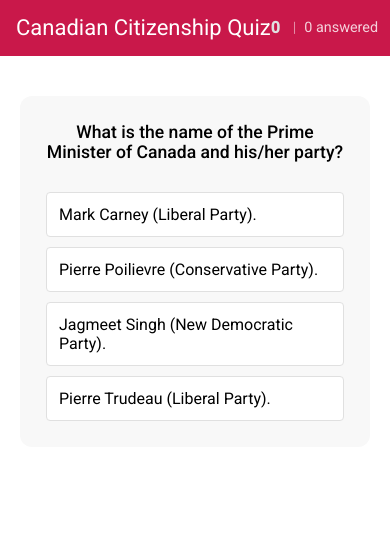
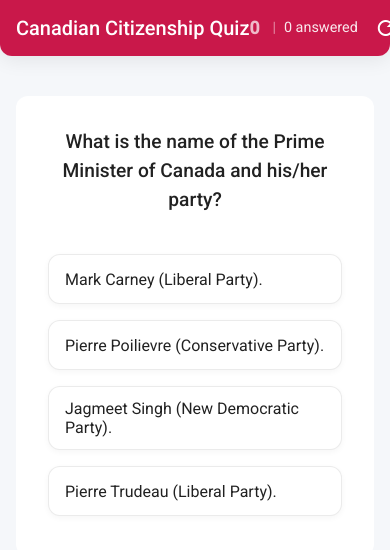
Before and after one commit to arnaudober/canadian-citizenship-quiz, an Angular app: page / in a window 390 px wide. Shown: the top 550 px of the page. Built offline with nearby package versions, Linux system fonts and the light colour scheme.

Commit message:
Add animations and update styles; improve app accessibility and responsiveness; add Angular animations dependency

```diff
--- a/package.json
+++ b/package.json
@@ -20,6 +20,7 @@
   },
   "private": true,
   "dependencies": {
+    "@angular/animations": "^20.1.0",
     "@angular/cdk": "^20.1.0",
     "@angular/common": "^20.1.0",
     "@angular/compiler": "^20.1.0",
--- /dev/null
+++ b/src/app/animations.ts
@@ -0,0 +1,30 @@
+import {animate, query, stagger, style, transition, trigger} from '@angular/animations';
+
+
+export const fadeInOut = trigger('fadeInOut', [
+  transition(':enter', [
+    style({opacity: 0, transform: 'translateY(10px)'}),
+    animate('300ms ease-out', style({opacity: 1, transform: 'translateY(0)'}))
+  ]),
+  transition(':leave', [
+    animate('200ms ease-in', style({opacity: 0, transform: 'translateY(-10px)'}))
+  ])
+]);
+
+export const optionAnimation = trigger('optionAnimation', [
+  transition(':enter', [
+    style({opacity: 0, transform: 'translateY(20px)'}),
+    animate('300ms ease-out', style({opacity: 1, transform: 'translateY(0)'}))
+  ])
+]);
+
+export const staggerOptions = trigger('staggerOptions', [
+  transition('* => *', [
+    query(':enter', [
+      style({opacity: 0, transform: 'translateY(20px)'}),
+      stagger('100ms', [
+        animate('300ms ease-out', style({opacity: 1, transform: 'translateY(0)'}))
+      ])
+    ], {optional: true})
+  ])
+]);
--- a/src/app/app.config.ts
+++ b/src/app/app.config.ts
@@ -4,12 +4,14 @@
 import { routes } from './app.routes';
 import {provideHttpClient} from '@angular/common/http';
 import { provideServiceWorker } from '@angular/service-worker';
+import {provideAnimations} from '@angular/platform-browser/animations';
 
 export const appConfig: ApplicationConfig = {
   providers: [
     provideBrowserGlobalErrorListeners(),
     provideZoneChangeDetection({ eventCoalescing: true }),
     provideRouter(routes),
+    provideAnimations(),
     provideHttpClient(), provideServiceWorker('ngsw-worker.js', {
             enabled: !isDevMode(),
             registrationStrategy: 'registerWhenStable:30000'
--- a/src/app/app.css
+++ b/src/app/app.css
@@ -1,9 +1,27 @@
-
 .main-container {
   display: flex;
   flex-direction: column;
   align-items: center;
-  padding: 20px;
+  padding: calc(var(--spacing-unit) * 2);
+  padding-top: calc(var(--spacing-unit) * 2 + var(--safe-area-top));
+  padding-bottom: calc(var(--spacing-unit) * 2 + var(--safe-area-bottom));
+  min-height: calc(100vh - var(--safe-area-top) - var(--safe-area-bottom));
+}
+
+.toolbar {
+  position: sticky;
+  top: 0;
+  z-index: 10;
+  padding-top: var(--safe-area-top);
+  border-radius: 0 0 var(--border-radius) var(--border-radius);
+  box-shadow: var(--card-shadow);
+  display: flex;
+  align-items: center;
+}
+
+.title {
+  font-size: 1.25rem;
+  font-weight: 500;
 }
 
 .spacer {
@@ -23,11 +41,11 @@
 }
 
 .score.positive {
-  color: #b9f6ca;
+  color: var(--primary-light);
 }
 
 .score.neutral {
-  color: #e0e0e0;
+  color: rgba(255, 255, 255, 0.7);
 }
 
 .divider {
@@ -36,81 +54,148 @@
 }
 
 .counter {
-  opacity: 0.8;
+  opacity: 0.9;
 }
 
 .card-wrapper {
   width: 100%;
-  max-width: 500px;
-  margin: 20px 0;
+  max-width: 600px;
+  margin: calc(var(--spacing-unit) * 3) 0;
 }
 
 .card {
   width: 100%;
-  background-color: #f8f8f8;
+  background-color: var(--card-color);
+  border-radius: var(--border-radius);
+  overflow: hidden;
+  box-shadow: var(--card-shadow);
+  transition: transform 0.3s ease, box-shadow 0.3s ease;
 }
 
 .question-text {
-  font-size: 1.2rem;
+  font-size: 1.3rem;
   text-align: center;
   font-weight: 500;
-  margin: 0 0 20px 0;
-  padding: 10px;
+  margin: 0 0 calc(var(--spacing-unit) * 3) 0;
+  padding: calc(var(--spacing-unit) * 2);
+  color: var(--text-primary);
+  line-height: 1.5;
 }
 
 .options-container {
   display: flex;
   flex-direction: column;
-  gap: 10px;
-  padding: 0 10px 10px;
+  gap: calc(var(--spacing-unit) * 2);
+  padding: 0 calc(var(--spacing-unit) * 2) calc(var(--spacing-unit) * 3);
 }
 
 .option-item {
-  padding: 15px;
-  border-radius: 4px;
-  background-color: white;
-  border: 1px solid #e0e0e0;
+  padding: calc(var(--spacing-unit) * 2);
+  border-radius: var(--border-radius);
+  background-color: var(--card-color);
+  border: 1px solid rgba(0, 0, 0, 0.08);
   cursor: pointer;
   transition: all 0.2s ease;
   user-select: none;
+  position: relative;
+  overflow: hidden;
+  box-shadow: var(--option-shadow);
+  display: flex;
+  align-items: center;
+  font-weight: 400;
+  min-height: 24px;
 }
 
-.option-item:hover:not(.correct-option):not(.incorrect-option) {
-  background-color: #f0f0f0;
+.option-item:active {
+  transform: scale(0.98);
+}
+
+.option-item::before {
+  content: '';
+  position: absolute;
+  top: 0;
+  left: 0;
+  width: 100%;
+  height: 100%;
+  background-color: currentColor;
+  opacity: 0;
+  transition: opacity 0.2s ease;
+}
+
+.option-item:hover::before {
+  opacity: 0.04;
 }
 
 .option-item.selected {
-  background-color: #e3f2fd;
+  background-color: var(--primary-light);
+  color: var(--primary-dark);
+  border-color: var(--primary-color);
+  font-weight: 500;
 }
 
 .correct-option {
-  background-color: #e8f5e9 !important;
-  border-color: #4caf50;
-  border-left-width: 4px;
+  background-color: rgba(76, 175, 80, 0.1) !important;
+  border-color: var(--success-color) !important;
+  color: var(--success-color) !important;
+  font-weight: 500;
+}
+
+.correct-option::after {
+  content: '✓';
+  position: absolute;
+  right: calc(var(--spacing-unit) * 2);
+  font-weight: bold;
 }
 
 .incorrect-option {
-  background-color: #ffebee !important;
-  border-color: #f44336;
-  border-left-width: 4px;
+  background-color: rgba(244, 67, 54, 0.1) !important;
+  border-color: var(--error-color) !important;
+  color: var(--error-color) !important;
+  font-weight: 500;
 }
 
-.next-button-container {
-  display: flex;
-  justify-content: center;
-  margin-top: 15px;
+.incorrect-option::after {
+  content: '✗';
+  position: absolute;
+  right: calc(var(--spacing-unit) * 2);
+  font-weight: bold;
+}
+
+.reset-button {
+  margin-left: calc(var(--spacing-unit) * 1);
 }
 
 @media screen and (max-width: 600px) {
   .question-text {
+    font-size: 1.2rem;
+  }
+
+  .option-item {
+    padding: calc(var(--spacing-unit) * 1.5) calc(var(--spacing-unit) * 2);
+  }
+}
+
+@media screen and (max-width: 375px) {
+  .title {
     font-size: 1.1rem;
   }
 
-  .option-item {
-    padding: 12px;
+  .stats {
+    font-size: 0.8rem;
   }
 
   .score {
-    font-size: 1rem;
+    font-size: 0.9rem;
   }
 }
+
+/* Specific enhancements for touch devices */
+@media (hover: none) and (pointer: coarse) {
+  .option-item {
+    padding: calc(var(--spacing-unit) * 2.5) calc(var(--spacing-unit) * 2);
+  }
+
+  .option-item:active::before {
+    opacity: 0.08;
+  }
+}
--- a/src/app/app.html
+++ b/src/app/app.html
@@ -1,4 +1,4 @@
-<mat-toolbar color="primary">
+<mat-toolbar color="primary" class="toolbar">
   <span class="title">Canadian Citizenship Quiz</span>
   <span class="spacer"></span>
   <span class="stats">
@@ -13,16 +13,17 @@
 
 <main class="main-container">
   @if (getCurrentQuestion()) {
-    <div class="card-wrapper">
+    <div class="card-wrapper" [@fadeInOut]>
       <mat-card class="card">
         <mat-card-content>
           <p class="question-text">
             {{ getCurrentQuestion()!.question }}
           </p>
 
-          <div class="options-container">
+          <div class="options-container" [@staggerOptions]>
             @for (option of getCurrentQuestion()!.options; track option; let i = $index) {
               <div class="option-item"
+                   [@optionAnimation]
                    [ngClass]="{
        'correct-option': showAnswer && i === getCurrentQuestion()!.correctOptionIndex,
        'incorrect-option': showAnswer && i === selectedOption && i !== getCurrentQuestion()!.correctOptionIndex,
--- a/src/app/app.ts
+++ b/src/app/app.ts
@@ -1,4 +1,3 @@
-
 import {Component, OnInit, Signal} from '@angular/core';
 import {Question} from './model';
 import {QuestionsService} from './service';
@@ -9,13 +8,15 @@
 import {MatCardModule} from '@angular/material/card';
 import {MatDividerModule} from '@angular/material/divider';
 import {FormsModule} from '@angular/forms';
+import {fadeInOut, optionAnimation, staggerOptions} from './animations';
 
 @Component({
   selector: 'app-root',
   templateUrl: './app.html',
   styleUrls: ['./app.css'],
   standalone: true,
-  imports: [CommonModule, MatToolbarModule, MatButtonModule, MatIconModule, MatCardModule, MatDividerModule, FormsModule]
+  imports: [CommonModule, MatToolbarModule, MatButtonModule, MatIconModule, MatCardModule, MatDividerModule, FormsModule],
+  animations: [fadeInOut, optionAnimation, staggerOptions]
 })
 export class AppComponent implements OnInit {
   questions!: Signal<Question[]>;
@@ -34,6 +35,7 @@
 
   resetScore(): void {
     this.score = 0;
+    this.questionsAnswered = 0;
   }
 
   selectOption(index: number): void {
--- a/src/index.html
+++ b/src/index.html
@@ -4,14 +4,14 @@
   <meta charset="utf-8">
   <title>Canadian Citizenship Flashcards</title>
   <base href="/">
-  <meta name="viewport" content="width=device-width, initial-scale=1">
+  <meta name="viewport" content="width=device-width, initial-scale=1.0, maximum-scale=1.0, user-scalable=no, viewport-fit=cover
+">
   <link rel="icon" type="image/png" href="/assets/favicon.png">
   <link rel="apple-touch-icon" href="assets/favicon.png">
   <link href="https://fonts.googleapis.com/css2?family=Roboto:wght@300;400;500&amp;display=swap" rel="stylesheet">
   <link href="https://fonts.googleapis.com/icon?family=Material+Icons" rel="stylesheet">
   <meta name="apple-mobile-web-app-capable" content="yes">
-  <meta name="apple-mobile-web-app-status-bar-style" content="default">
-  <meta name="theme-color" content="#c9184a">
+  <meta name="apple-mobile-web-app-status-bar-style" content="black-translucent">
   <link rel="manifest" href="manifest.webmanifest">
 </head>
 <body class="mat-typography">
--- a/src/styles.css
+++ b/src/styles.css
@@ -1,5 +1,33 @@
 html, body { height: 100%; }
 body { margin: 0; font-family: Roboto, "Helvetica Neue", sans-serif; }
+
+:root {
+  --primary-color: #2196F3;
+  --primary-dark: #1976D2;
+  --primary-light: #BBDEFB;
+  --accent-color: #FF4081;
+  --text-on-primary: white;
+  --text-primary: rgba(0, 0, 0, 0.87);
+  --text-secondary: rgba(0, 0, 0, 0.6);
+  --background-color: #F5F7FA;
+  --card-color: white;
+  --success-color: #4CAF50;
+  --error-color: #F44336;
+  --border-radius: 12px;
+  --card-shadow: 0 4px 20px rgba(0, 0, 0, 0.08);
+  --option-shadow: 0 2px 6px rgba(0, 0, 0, 0.04);
+  --spacing-unit: 8px;
+  --safe-area-top: env(safe-area-inset-top, 0);
+  --safe-area-bottom: env(safe-area-inset-bottom, 0);
+}
+
+body {
+  font-family: 'Roboto', sans-serif;
+  background-color: var(--background-color);
+  margin: 0;
+  padding: 0;
+  color: var(--text-primary);
+}
 
 mat-card.card {
   box-shadow: none !important;
```
Also changed, not shown: src/manifest.webmanifest, 1 other file (tests, documents, lock files or other folders).
